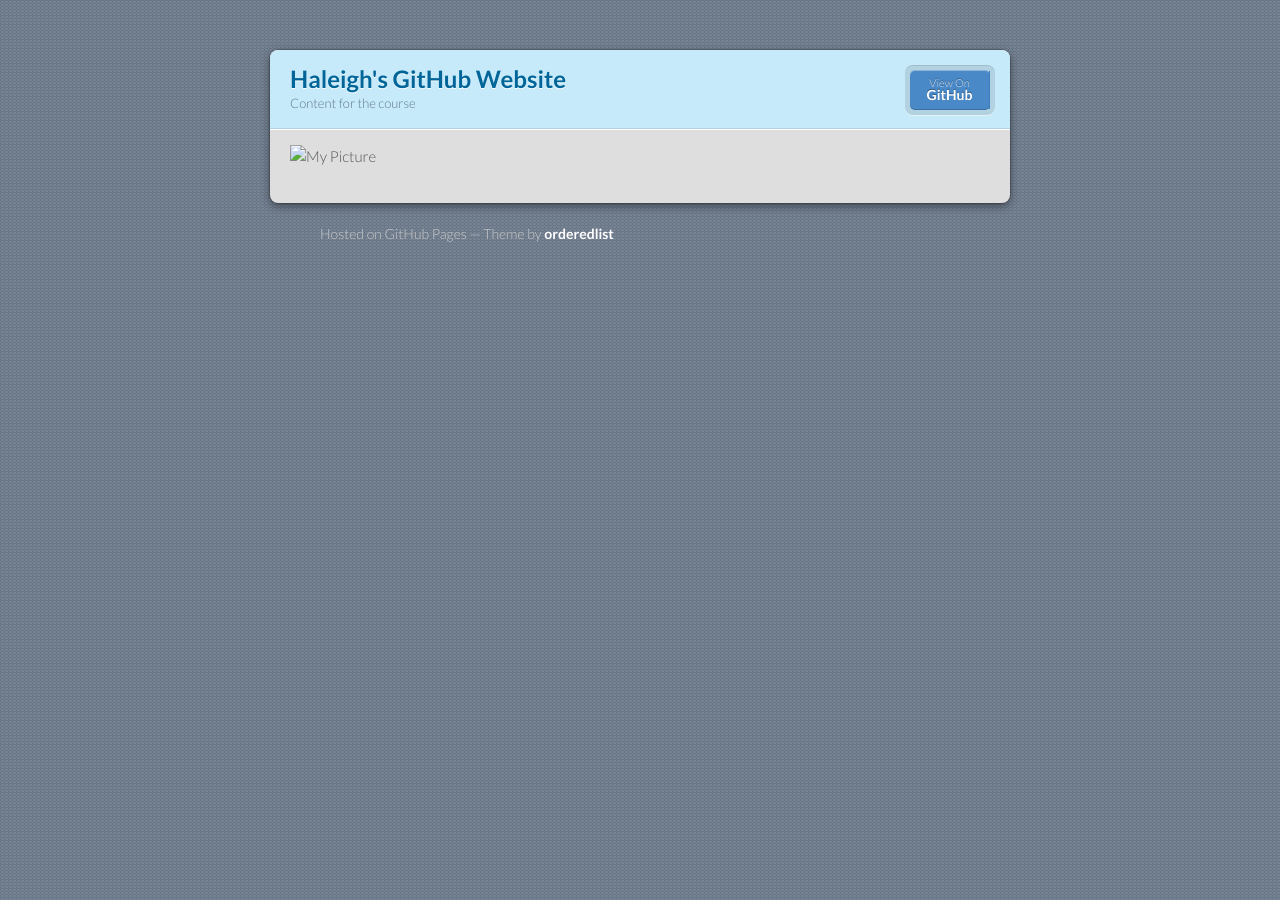
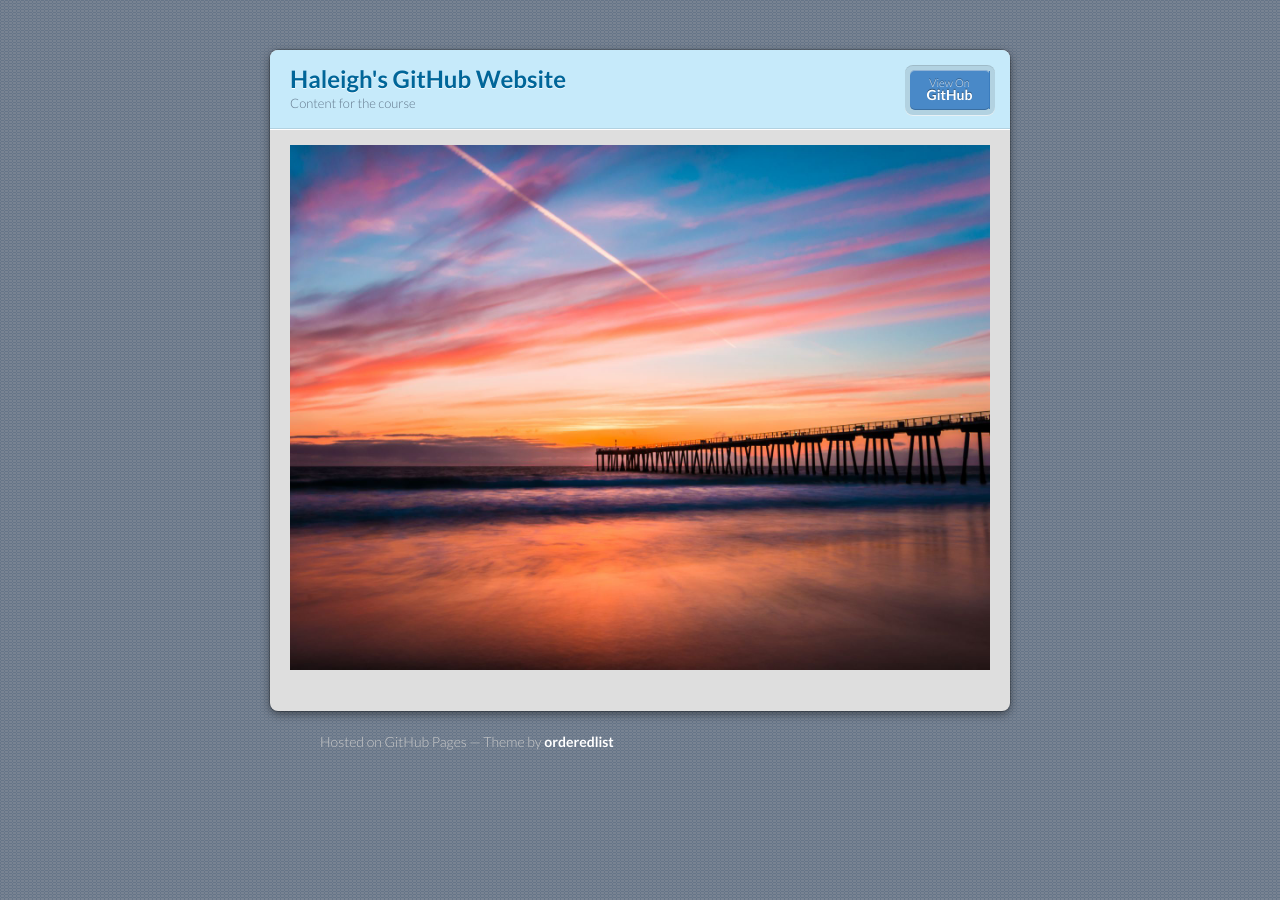
Before and after one commit to hbenson52/hbenson52.github.io, a Jekyll site: the page built from index.md, in a window 1280 px wide. Built offline with Jekyll 4.4.1, drawn with Linux system fonts in a browser that asks for light colours; our own code applies the rules of GitHub Pages for plain Markdown files.

Commit message:
Update index.md

```diff
--- a/index.md
+++ b/index.md
@@ -2,4 +2,4 @@
 title: Haleigh's GitHub Website
 description: Storage for Class
 ---
-![My Picture](/Hermosa Beach Pier sunset.jpg)
+![My Picture](/pics/Hermosa Beach Pier sunset.jpg)
```
